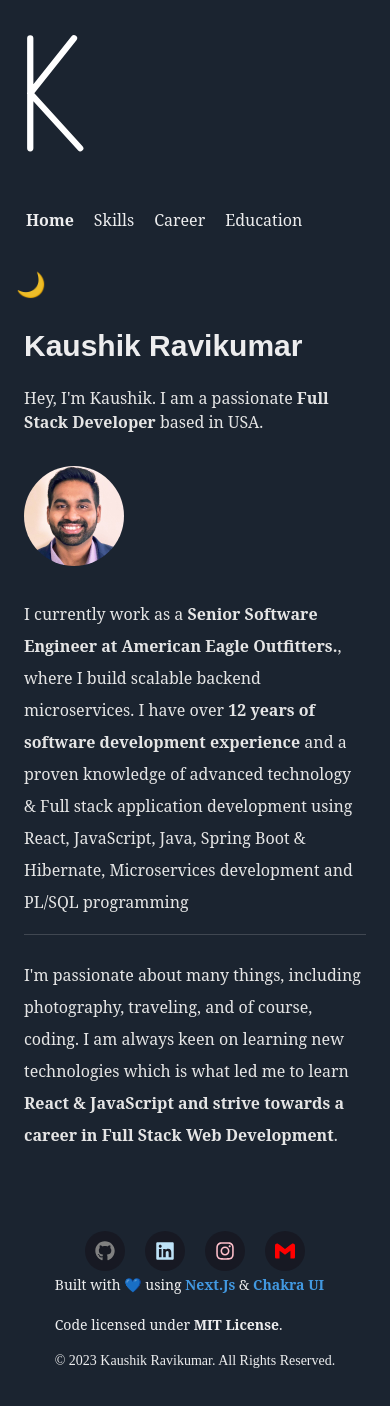
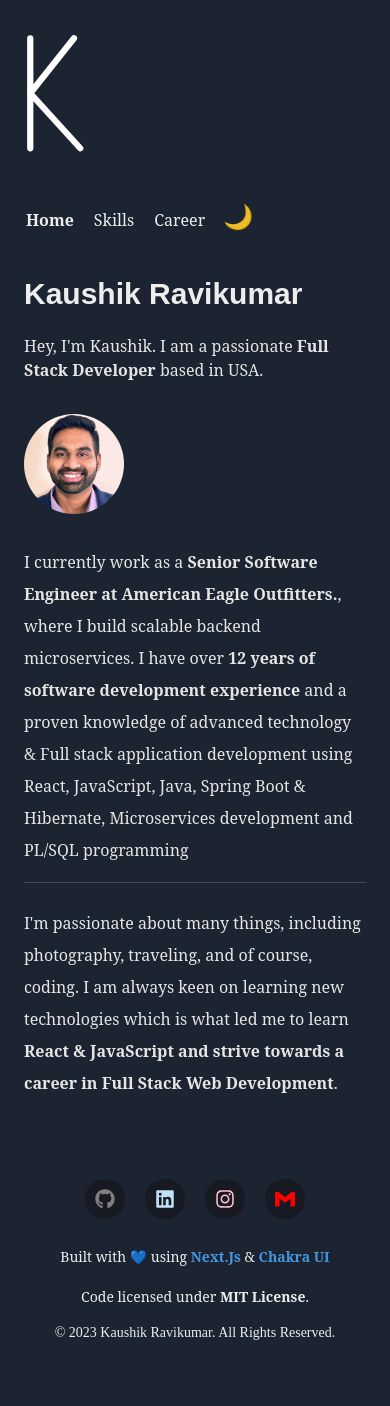
Before and after one commit to Kaushik612/kaushikravikumar.com, a Next.js app: page / in a window 390 px wide. Shown: the top 1406 px of the page. Built offline with nearby package versions, Linux system fonts and the light colour scheme.

Commit message:
update mobile nav

```diff
--- a/src/components/ColorModeSwitcher.tsx
+++ b/src/components/ColorModeSwitcher.tsx
@@ -26,8 +26,8 @@ const ColorModeSwitcher = () => {
           transition={{ duration: 0.2 }}
           cursor="pointer"
           fontSize={["2xl", "3xl", "3xl"]}
-          marginLeft="1rem"
-          marginTop={"1rem"}
+          marginLeft={{ base: "0.5rem", md: "1rem" }}
+          marginTop={{ md: "1rem" }}
         >
           {mode === "dark" ? "🌤" : "🌙"}
         </MotionBox>
--- a/src/components/FooterNav.tsx
+++ b/src/components/FooterNav.tsx
@@ -11,12 +11,16 @@ const Footer = () => {
         <Flex
           flexDir={{ base: "column-reverse", md: "row" }}
           alignItems={{ base: "center", md: "flex-start" }}
-          justifyContent="space-between"
+          justifyContent={{ base: "center", md: "space-between" }}
           paddingY={"5rem"}
           w="full"
           h="full"
         >
-          <Box fontSize={"sm"} lineHeight="1.25rem">
+          <Box
+            fontSize={"sm"}
+            lineHeight="1.25rem"
+            textAlign={{ base: "center" }}
+          >
             <Box as="span" textAlign={"center"} lineHeight="1.75rem">
               Built with 💙 using{" "}
               <Link
--- a/src/components/SideNav.tsx
+++ b/src/components/SideNav.tsx
@@ -27,12 +27,6 @@ const navItems = {
     y: 95,
     w: "75px",
   },
-  "/education": {
-    name: "education",
-    x: 182,
-    y: 138,
-    w: "100px",
-  },
 };
 
 const navItemsMobile = {
@@ -53,12 +47,6 @@ const navItemsMobile = {
     x: 127,
     y: 5,
     w: "56px",
-  },
-  "/education": {
-    name: "education",
-    x: 182,
-    y: 5,
-    w: "80px",
   },
 };
 
@@ -215,9 +203,10 @@ const Sidebar = () => {
                 </Link>
               );
             })}
+            <ColorModeSwitcher />
           </Flex>
         </Flex>
-        <ColorModeSwitcher />
+
         {/* <ThemeSwitcher variant="solid" /> */}
       </Box>
     </Box>
--- a/src/components/SocialIcons.tsx
+++ b/src/components/SocialIcons.tsx
@@ -15,6 +15,7 @@ const SocialIcons = () => {
         md: "repeat(2, minmax(0, 1fr))",
       }}
       gap={{ base: "1.25rem", md: "1rem" }}
+      mb={{ base: "1.5rem" }}
     >
       {siteConfig.author.accounts.map((link, index) => (
         <Link
--- a/src/pages/index.tsx
+++ b/src/pages/index.tsx
@@ -59,12 +59,7 @@ export default function Home() {
           <Text lineHeight={"2rem"} mb="1rem">
             {bio()}
           </Text>
-          <hr
-            style={{
-              height: "0.02rem",
-              backgroundColor: colorMode === "light" ? "text.100" : "",
-            }}
-          />
+          <hr />
           <Text mt={"1.5rem"} lineHeight={"2rem"}>
             {passion()}
           </Text>
```
